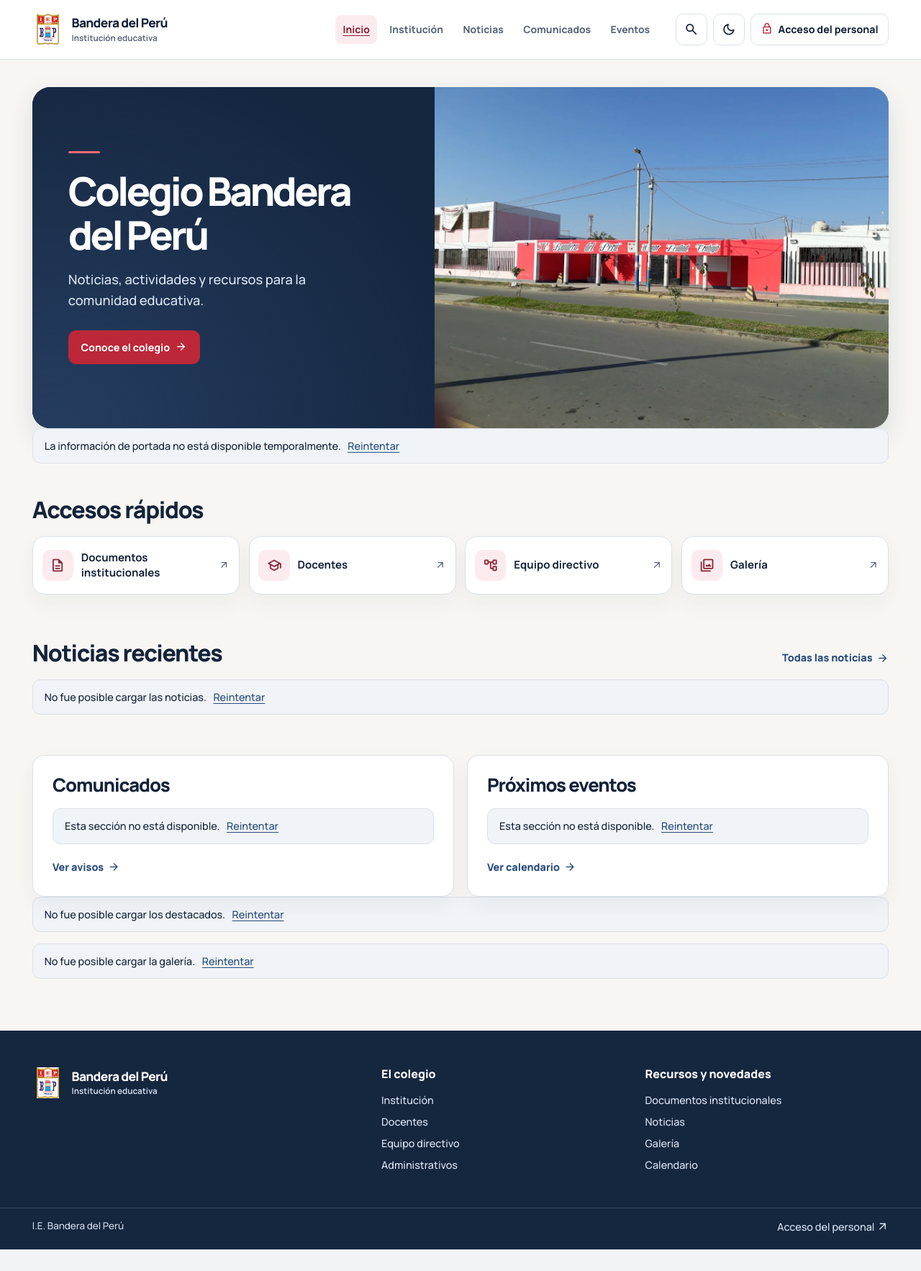
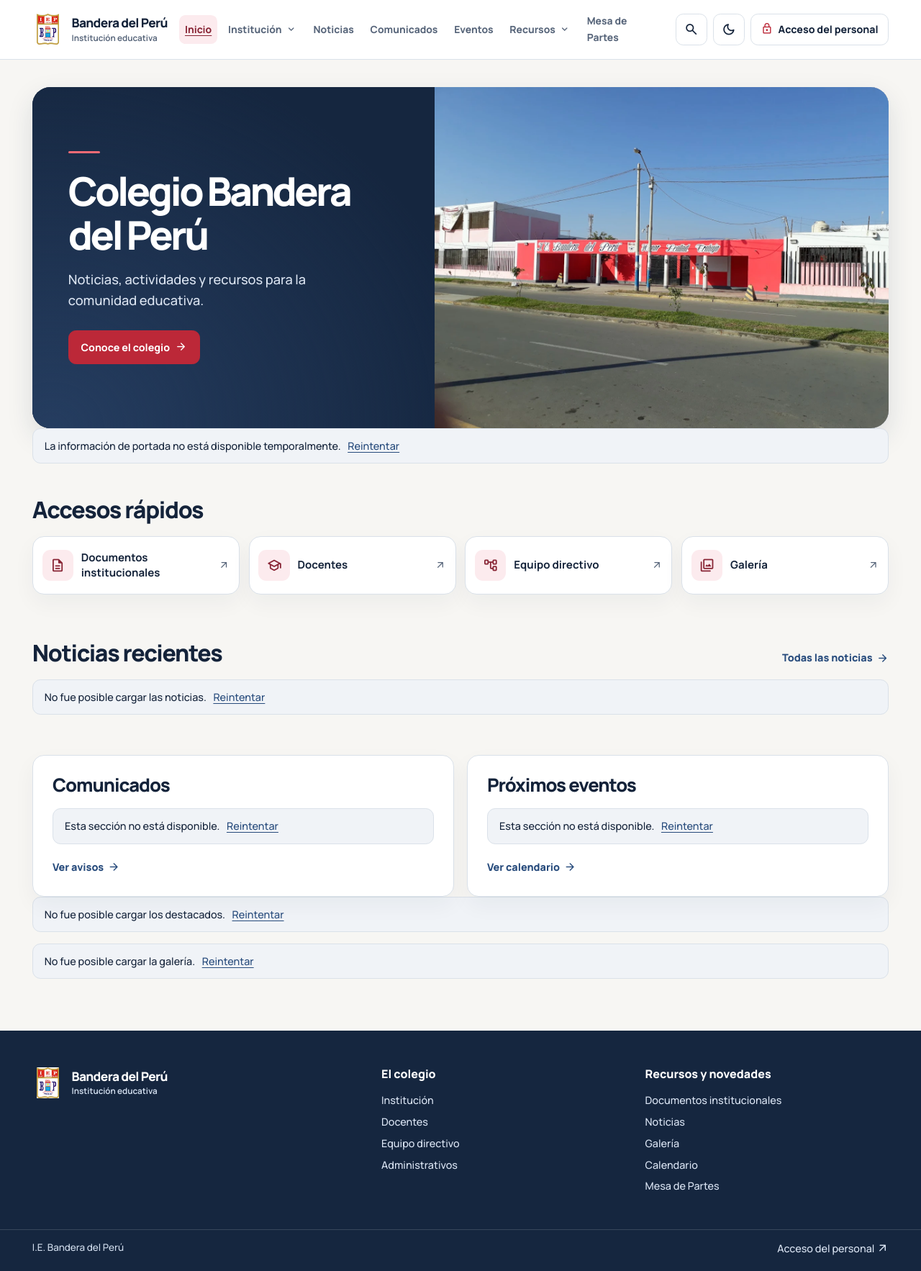
Before and after one commit to s2angelo9876-svg/Web-Colegio-Bandera-, a PHP site: page / in a window 1280 px wide. Shown: the whole page at 72% size. Before the commit the page ends 1736 px from the top, so only its background shows below. Run offline with PHP 8.4, Linux system fonts and the light colour scheme; some libraries are stand-ins or nearby versions.

Commit message:
feat(php): amplía el menú público y agrega Mesa de Partes
Expone los directorios y recursos en el menú adaptable. Mesa de Partes ofrece orientación y reutiliza los canales de contacto publicados por el colegio.

```diff
--- a/php/public/index.php
+++ b/php/public/index.php
@@ -401,6 +401,15 @@ function publicRoute(string $path, array $session): void
             canonical: $origin ? $origin . '/' : '', current: 'inicio');
         return;
     }
+    if ($path === '/mesa-partes') {
+        $guide = homeSection(fn() => published('institucion', slug: 'mesa-partes')[0] ?? []);
+        $settings = homeSection(fn() => published('inicio', limit: 1)[0] ?? []);
+        $contact = json_decode($settings['fields'] ?? '{}', true);
+        layout('Mesa de Partes', fn() => mesaPartes($guide, $contact),
+            description: ($guide['summary'] ?? '') ?: 'Presenta documentos y consulta solicitudes por los canales de atención del colegio.',
+            canonical: $origin ? $origin . $path : '', current: 'mesa-partes');
+        return;
+    }
     if ($path === '/robots.txt') {
         header('Content-Type: text/plain; charset=utf-8');
         echo "User-agent: *\nDisallow: /admin/\n";
@@ -411,8 +420,10 @@ function publicRoute(string $path, array $session): void
         header('Content-Type: application/xml; charset=utf-8');
         echo '<?xml version="1.0" encoding="UTF-8"?><urlset xmlns="http://www.sitemaps.org/schemas/sitemap/0.9">';
         echo '<url><loc>' . e($origin . '/') . '</loc></url>';
+        echo '<url><loc>' . e($origin . '/mesa-partes') . '</loc></url>';
         $urls = query("SELECT c.module,c.slug,r.created_at FROM content c JOIN revisions r ON r.id=(" . visibleRevision() . ")
-                       WHERE c.deleted_at IS NULL AND c.module NOT IN ('inicio','carrusel') ORDER BY c.id");
+                       WHERE c.deleted_at IS NULL AND c.module NOT IN ('inicio','carrusel')
+                         AND NOT (c.module='institucion' AND c.slug='mesa-partes') ORDER BY c.id");
         while ($entry = $urls->fetch(PDO::FETCH_ASSOC)) {
             $lastmod = (new DateTimeImmutable($entry['created_at']))->format(DateTimeInterface::ATOM);
             echo '<url><loc>' . e($origin . '/' . $entry['module'] . '/' . $entry['slug']) . '</loc><lastmod>' . e($lastmod) . '</lastmod></url>';
@@ -479,7 +490,7 @@ function publicRoute(string $path, array $session): void
     }
     $legacy = ['/documentos-institucionales'=>'/documentos','/transparencia'=>'/documentos',
         '/equipo-directivo'=>'/directivos','/directivo'=>'/directivos','/login'=>'/admin/ingresar',
-        '/nuestro-colegio'=>'/institucion/nosotros'];
+        '/nuestro-colegio'=>'/institucion/nosotros','/institucion/mesa-partes'=>'/mesa-partes'];
     foreach (['nosotros','historia','valores','mision','propuesta','talleres','organigrama','tic/aula','tic/recursos','tic/proyectos'] as $section) {
         $legacy['/' . $section] = '/institucion/' . str_replace('/', '-', $section);
     }
--- a/php/public/site-start.js
+++ b/php/public/site-start.js
@@ -2,9 +2,11 @@
     const root = document.documentElement;
     const colorScheme = document.querySelector('meta[name="color-scheme"]');
     const systemScheme = matchMedia('(prefers-color-scheme: dark)');
-    const compact = matchMedia('(max-width: 920px)');
+    const compact = matchMedia('(max-width: 1200px)');
     const themeKey = 'colegio-theme';
     const menuButton = () => document.getElementById('menu');
+    const navigation = () => document.getElementById('navigation');
+    const openGroup = () => navigation()?.querySelector('.nav-group[open]');
     const systemTheme = () => systemScheme.matches ? 'dark' : 'light';
 
     function updateThemeButton() {
@@ -32,11 +34,21 @@
         }
     }
 
+    function closeNavigation() {
+        menuButton()?.setAttribute('aria-expanded', 'false');
+        openGroup()?.removeAttribute('open');
+    }
+
     function closeMenuOutside(event) {
+        const insideNavigation = navigation()?.contains(event.target);
+        const group = openGroup();
+        if (group && !group.contains(event.target) && (event.type === 'click' || !insideNavigation)) {
+            group.open = false;
+        }
         const menu = menuButton();
         if (menu?.getAttribute('aria-expanded') === 'true'
             && !menu.contains(event.target)
-            && !document.getElementById('navigation').contains(event.target)) {
+            && !insideNavigation) {
             menu.setAttribute('aria-expanded', 'false');
         }
     }
@@ -50,7 +62,7 @@
     window.addEventListener('pageshow', event => {
         if (!event.persisted) return;
         restoreTheme();
-        menuButton()?.setAttribute('aria-expanded', 'false');
+        closeNavigation();
     });
 
     document.addEventListener('click', event => {
@@ -65,6 +77,7 @@
         } else if (compact.matches && menuButton()?.contains(event.target)) {
             const menu = menuButton();
             menu.setAttribute('aria-expanded', String(menu.getAttribute('aria-expanded') !== 'true'));
+            openGroup()?.removeAttribute('open');
         } else {
             closeMenuOutside(event);
         }
@@ -72,12 +85,18 @@
     document.addEventListener('focusin', closeMenuOutside);
     document.addEventListener('keydown', event => {
         if (event.key !== 'Escape') return;
+        const group = openGroup();
+        if (group) {
+            group.open = false;
+            group.querySelector('summary').focus();
+            return;
+        }
         const menu = menuButton();
         if (menu?.getAttribute('aria-expanded') === 'true') {
             menu.setAttribute('aria-expanded', 'false');
             menu.focus();
         }
     });
-    compact.addEventListener('change', () => menuButton()?.setAttribute('aria-expanded', 'false'));
+    compact.addEventListener('change', closeNavigation);
     root.classList.add('enhanced');
 })();
--- a/php/public/site.css
+++ b/php/public/site.css
@@ -202,13 +202,29 @@ a.icon-button { flex-shrink: 0; }
 .enhanced .theme-toggle { display: inline-grid; }
 .theme-toggle .icon::before { content: var(--theme-icon); }
 #navigation, .nav-links, .nav-tools { display: flex; align-items: center; gap: .42rem; }
-#navigation { gap: clamp(.6rem, 2vw, 1.65rem); }
-.nav-links > a { display: inline-flex; align-items: center; gap: .3rem; padding: .56rem .65rem; border-radius: .55rem; color: var(--muted); font-weight: 750; font-size: .87rem; text-decoration: none; }
-.nav-links > a:hover { background: var(--surface); color: var(--ink); }
-.nav-links > a[aria-current] { background: var(--tint); color: var(--error-ink); text-decoration: underline; text-decoration-thickness: .1em; }
+#navigation { gap: clamp(.6rem, 1.5vw, 1.25rem); }
+.nav-links :is(a, summary) { display: flex; align-items: center; gap: .3rem; padding: .56rem .5rem; border-radius: .55rem; color: var(--muted); font-weight: 750; font-size: .87rem; text-decoration: none; }
+.nav-links :is(a, summary):hover { background: var(--surface); color: var(--ink); }
+.nav-links a[aria-current], .nav-group:has(a[aria-current]) > summary { background: var(--tint); color: var(--error-ink); text-decoration: underline; text-decoration-thickness: .1em; }
+.nav-group { position: relative; }
+.nav-group > summary { list-style: none; cursor: pointer; }
+.nav-group > summary::-webkit-details-marker { display: none; }
+.nav-group[open] > summary .icon { transform: rotate(180deg); }
+.nav-submenu {
+    position: absolute;
+    z-index: 5;
+    inset: calc(100% + .35rem) auto auto 0;
+    min-inline-size: max-content;
+    padding: .35rem;
+    border: 1px solid var(--border);
+    border-radius: .65rem;
+    background: var(--panel);
+    box-shadow: 0 10px 30px #14264024;
+}
+.nav-submenu a { padding-inline: .7rem; }
 .nav-tools { gap: .5rem; }
 .nav-tools form { margin: 0; }
-.access-link { padding-inline: .85rem; }
+.access-link { padding-inline: .85rem; white-space: nowrap; }
 .access-link .icon { color: var(--accent); }
 .admin-site .bar { max-inline-size: 94rem; }
 .shell { padding-block: clamp(1.3rem, 3vw, 2.5rem) 3.5rem; }
@@ -513,13 +529,12 @@ dt + dd { min-inline-size: 0; }
 
 @media (max-width: 1050px) {
     .access-link .icon { display: none; }
-    .nav-links > a { padding-inline: .46rem; }
     .workspace { grid-template-columns: 13rem minmax(0,1fr); }
     .editor-layout.with-inspector:has(.editor) { grid-template-columns: minmax(0,1fr); }
     .publication-panel { max-inline-size: 40rem; }
 }
 
-@media (max-width: 920px) {
+@media (max-width: 1200px) {
     .bar { flex-wrap: wrap; min-block-size: 4.35rem; padding-block: .55rem; gap: .35rem; }
     #navigation, .nav-links { flex-wrap: wrap; }
     .nav-links { max-inline-size: 100%; }
@@ -540,8 +555,22 @@ dt + dd { min-inline-size: 0; }
     }
     .enhanced #menu[aria-expanded="true"] + #navigation { display: grid; justify-items: stretch; }
     .enhanced .nav-links { display: grid; }
-    .enhanced .nav-links > a { min-block-size: 2.75rem; }
+    .nav-links :is(a, summary) { min-block-size: 2.75rem; }
+    .nav-group > summary { justify-content: space-between; }
+    .nav-submenu {
+        position: static;
+        min-inline-size: 0;
+        margin-inline-start: .7rem;
+        padding: .2rem .35rem;
+        border: 0;
+        border-inline-start: 2px solid var(--border);
+        border-radius: 0;
+        box-shadow: none;
+    }
     .enhanced .nav-tools { padding-top: .7rem; border-top: 1px solid var(--border); flex-wrap: wrap; }
+}
+
+@media (max-width: 920px) {
     .hero { grid-template-columns: minmax(0,1fr) minmax(0,1fr); min-block-size: unset; }
     .hero h1 { font-size: clamp(2.25rem,5.2vw,3.3rem); }
     .quick-grid { grid-template-columns: repeat(2,minmax(0,1fr)); }
@@ -573,7 +602,7 @@ dt + dd { min-inline-size: 0; }
         grid-template-columns: minmax(0,1fr);
     }
     .hero-visual { min-block-size: 0; aspect-ratio: 16 / 10; }
-    .nav-links a, .toolbar button, .records-panel .icon-button, .hero-slides button { min-block-size: 2.75rem; }
+    .toolbar button, .records-panel .icon-button, .hero-slides button { min-block-size: 2.75rem; }
     .toolbar button, .records-panel .icon-button { min-inline-size: 2.75rem; }
     .calendar { grid-template-columns: minmax(0,1fr); }
     .calendar-gap, .calendar section:not(:has(a)) { display: none; }
--- a/php/src/views.php
+++ b/php/src/views.php
@@ -30,9 +30,16 @@ function layout(string $title, callable $render, ?array $admin = null, string $d
         <a href="/admin"<?=currentAttr($current === 'panel')?>>Panel</a>
         <a href="/"><?=uiIcon('open_in_new')?> Ver sitio</a>
       <?php else: ?>
-        <?php foreach (['inicio'=>'Inicio','institucion'=>'Institución','noticias'=>'Noticias','comunicados'=>'Comunicados','eventos'=>'Eventos'] as $key=>$name): ?>
-          <a href="<?= $key === 'inicio' ? '/' : '/'.$key ?>"<?=currentAttr($current === $key)?>><?=e($name)?></a>
+        <a href="/"<?=currentAttr($current === 'inicio')?>>Inicio</a>
+        <?php publicNavGroup('Institución', [
+            'institucion'=>'Conoce el colegio', 'directivos'=>'Equipo directivo',
+            'docentes'=>'Docentes', 'administrativos'=>'Administrativos',
+        ], $current); ?>
+        <?php foreach (['noticias'=>'Noticias','comunicados'=>'Comunicados','eventos'=>'Eventos'] as $key=>$name): ?>
+          <a href="/<?=e($key)?>"<?=currentAttr($current === $key)?>><?=e($name)?></a>
         <?php endforeach ?>
+        <?php publicNavGroup('Recursos', ['documentos'=>'Documentos institucionales','galeria'=>'Galería'], $current); ?>
+        <a href="/mesa-partes"<?=currentAttr($current === 'mesa-partes')?>>Mesa de Partes</a>
       <?php endif ?>
       </div>
       <div class="nav-tools">
@@ -118,10 +125,23 @@ function publicFooter(): void
         </nav>
         <nav aria-label="Recursos y novedades"><p>Recursos y novedades</p>
           <a href="/documentos">Documentos institucionales</a><a href="/noticias">Noticias</a><a href="/galeria">Galería</a><a href="/eventos">Calendario</a>
+          <a href="/mesa-partes">Mesa de Partes</a>
         </nav>
       </div>
       <div class="footer-base"><span>I.E. Bandera del Perú</span><a href="/admin/ingresar">Acceso del personal <?=uiIcon('arrow_outward')?></a></div>
     </footer><?php
+}
+
+function publicNavGroup(string $label, array $links, string $current): void
+{
+    ?><details class="nav-group" name="public-navigation">
+      <summary><?=e($label)?> <?=uiIcon('expand_more')?></summary>
+      <div class="nav-submenu">
+        <?php foreach ($links as $key=>$name): ?>
+          <a href="/<?=e($key)?>"<?=currentAttr($current === $key)?>><?=e($name)?></a>
+        <?php endforeach ?>
+      </div>
+    </details><?php
 }
 
 function currentAttr(bool $current): string
@@ -199,6 +219,35 @@ function detail(array $row, ?int $preview = null): void
         <?php else: ?><span class="tag"><?=e($tag['name'])?></span><?php endif ?>
       <?php endforeach ?>
     </p><?php endif ?>
+    </article><?php
+}
+
+function mesaPartes(?array $guide, array $contact): void
+{
+    ?><article class="article">
+      <p class="breadcrumb"><a href="/">Inicio</a><?=uiIcon('chevron_right')?> Mesa de Partes</p>
+      <h1>Mesa de Partes</h1>
+      <p class="lead"><?=e(($guide['summary'] ?? '') ?: 'Orientación para presentar documentos y consultar solicitudes al colegio.')?></p>
+      <?php if ($guide && $guide['media_id']): showMedia($guide); endif ?>
+      <div class="rich">
+      <?php if ($guide): ?>
+        <?= $guide['body'] ?>
+      <?php else: ?>
+        <h2>Presentar una solicitud</h2>
+        <ol>
+          <li>Consulta con Secretaría el canal de atención y los requisitos de tu trámite.</li>
+          <li>Prepara tu solicitud y los documentos que te indiquen para el trámite.</li>
+          <li>Presenta la solicitud por el canal indicado y guarda la constancia que recibas.</li>
+        </ol>
+        <h2>Consultar un trámite</h2>
+        <p>Comunícate con Secretaría y ten a la mano el número de expediente o la constancia de presentación.</p>
+      <?php endif ?>
+      </div>
+      <div class="links">
+        <a class="button secondary" href="/documentos"><?=uiIcon('description')?> Documentos institucionales</a>
+        <a class="button secondary" href="/administrativos"><?=uiIcon('groups')?> Directorio administrativo</a>
+      </div>
+      <?php institutionalContact($contact, 'Canales de atención'); ?>
     </article><?php
 }
 
@@ -367,8 +416,13 @@ function home(?array $settings, ?int $preview = null): void
         <p><strong><?=e($value)?></strong> <?=e($caption)?>
         <a href="<?=e($source)?>">Fuente <?=e($fields["metrica{$i}_fecha"] ?? '')?></a></p>
     <?php endfor; if ($hasMetrics) echo '</div>'; ?>
-    <?php if (array_filter(array_intersect_key($fields, array_flip(['direccion','correo','telefono','red_social'])))): ?>
-      <section class="home-section contact-section"><h2>Contacto</h2><address>
+    <?php institutionalContact($fields);
+}
+
+function institutionalContact(array $fields, string $title = 'Contacto'): void
+{
+    if (array_filter(array_intersect_key($fields, array_flip(['direccion','correo','telefono','red_social'])))): ?>
+      <section class="home-section contact-section"><h2><?=e($title)?></h2><address>
       <?php foreach (['direccion'=>'location_on','correo'=>'mail','telefono'=>'call'] as $key=>$icon): if (!empty($fields[$key])): ?>
         <span><?=uiIcon($icon)?> <?=e($fields[$key])?></span>
       <?php endif; endforeach ?>
```
Also changed, not shown: php/README.md, 2 other files.
